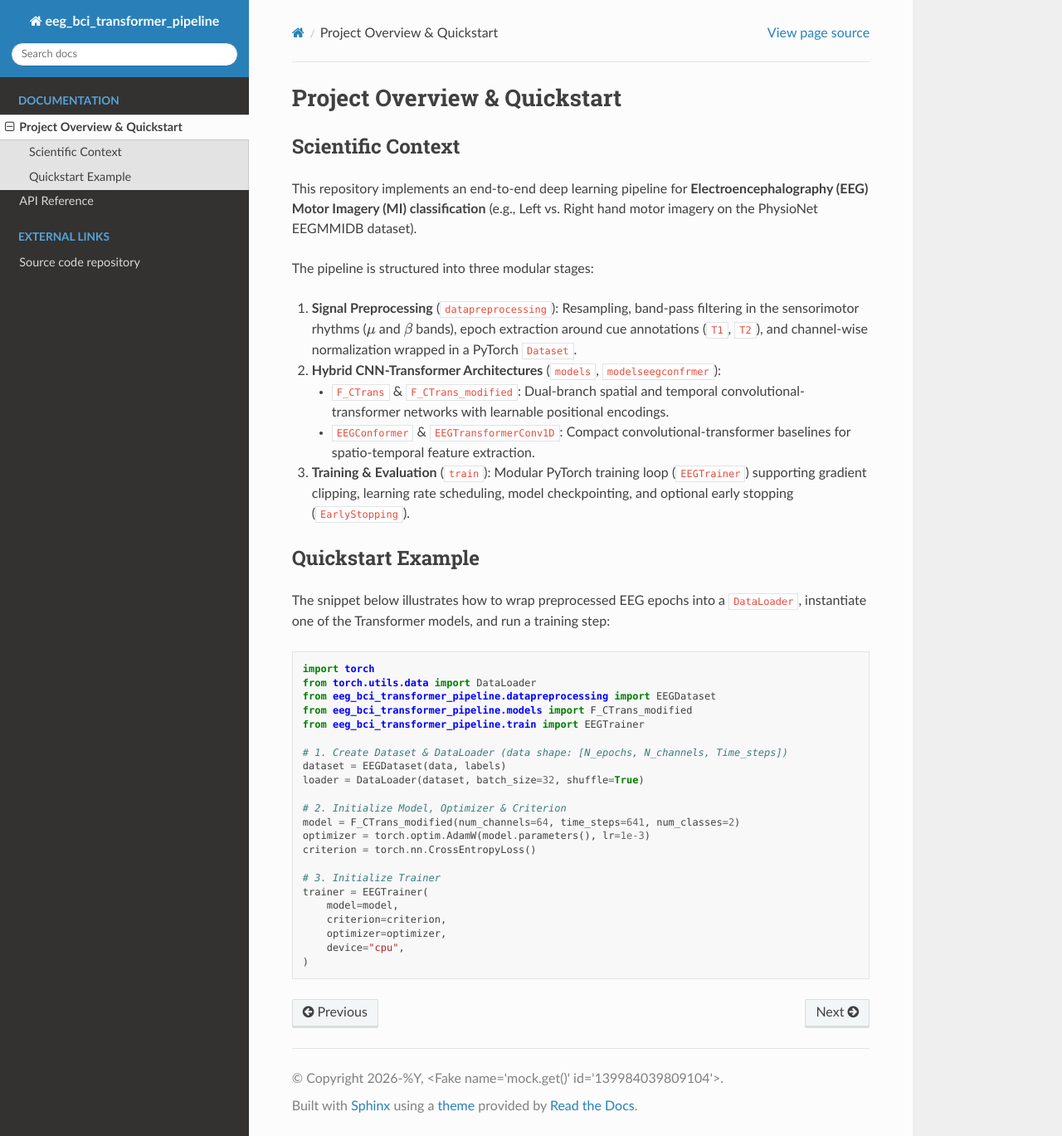
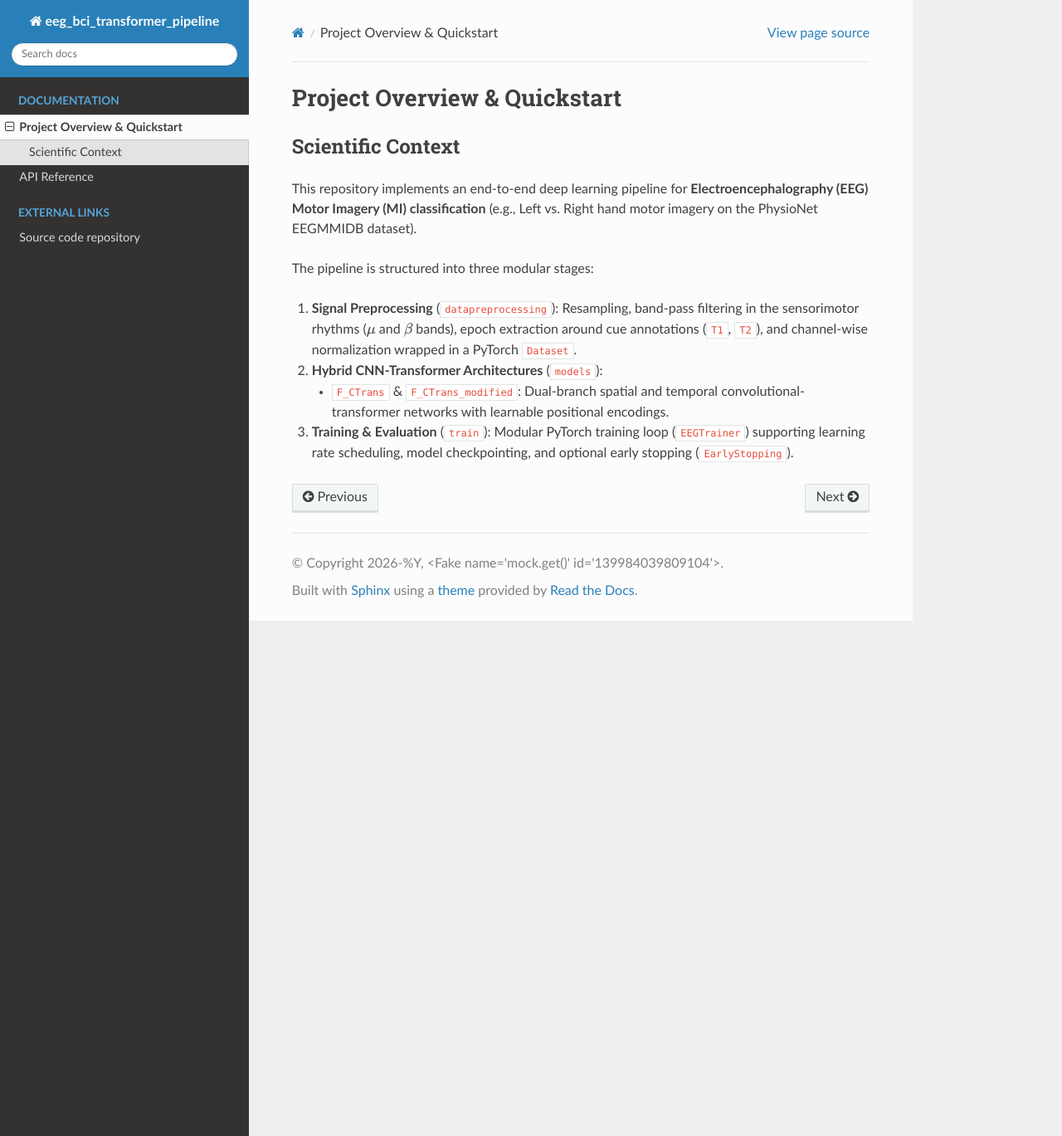
Before and after one commit to mariasonetto01/eeg-bci-transformer-pipeline, a Sphinx documentation site: the page built from docs/overview.rst, in a window 1280 px wide and 1369 px high. Shown: the whole window at 83% size. Built offline with Sphinx 7.4.7 and the Read the Docs theme 3.1.0, drawn with Linux system fonts in a browser that asks for light colours.

Commit message:
docu def

```diff
--- a/docs/overview.rst
+++ b/docs/overview.rst
@@ -15,44 +15,11 @@ The pipeline is structured into three modular stages:
    epoch extraction around cue annotations (``T1``, ``T2``), and channel-wise normalization wrapped
    in a PyTorch ``Dataset``.
 
-2. **Hybrid CNN-Transformer Architectures** (``models``, ``modelseegconfrmer``):
+2. **Hybrid CNN-Transformer Architectures** (``models``):
 
    * ``F_CTrans`` & ``F_CTrans_modified``: Dual-branch spatial and temporal convolutional-transformer
      networks with learnable positional encodings.
-   * ``EEGConformer`` & ``EEGTransformerConv1D``: Compact convolutional-transformer baselines for
-     spatio-temporal feature extraction.
 
 3. **Training & Evaluation** (``train``):
-   Modular PyTorch training loop (``EEGTrainer``) supporting gradient clipping, learning rate
+   Modular PyTorch training loop (``EEGTrainer``) supporting learning rate
    scheduling, model checkpointing, and optional early stopping (``EarlyStopping``).
-
-Quickstart Example
-------------------
-
-The snippet below illustrates how to wrap preprocessed EEG epochs into a ``DataLoader``, instantiate
-one of the Transformer models, and run a training step:
-
-.. code-block:: python
-
-   import torch
-   from torch.utils.data import DataLoader
-   from eeg_bci_transformer_pipeline.datapreprocessing import EEGDataset
-   from eeg_bci_transformer_pipeline.models import F_CTrans_modified
-   from eeg_bci_transformer_pipeline.train import EEGTrainer
-
-   # 1. Create Dataset & DataLoader (data shape: [N_epochs, N_channels, Time_steps])
-   dataset = EEGDataset(data, labels)
-   loader = DataLoader(dataset, batch_size=32, shuffle=True)
-
-   # 2. Initialize Model, Optimizer & Criterion
-   model = F_CTrans_modified(num_channels=64, time_steps=641, num_classes=2)
-   optimizer = torch.optim.AdamW(model.parameters(), lr=1e-3)
-   criterion = torch.nn.CrossEntropyLoss()
-
-   # 3. Initialize Trainer
-   trainer = EEGTrainer(
-       model=model,
-       criterion=criterion,
-       optimizer=optimizer,
-       device="cpu",
-   )
```
Also changed, not shown: docs/api.rst (+29 -3 lines), docs/index.rst (+10 -5 lines), src/eeg_bci_transformer_pipeline/__init__.py (line endings or trailing spaces), 1 other file.
